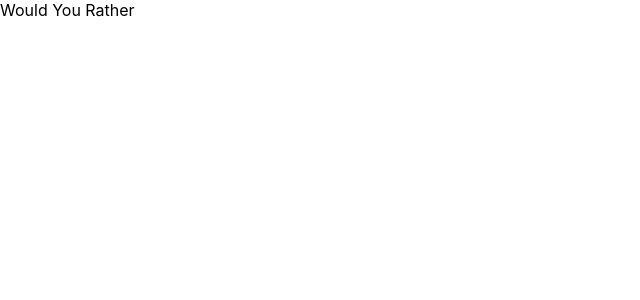
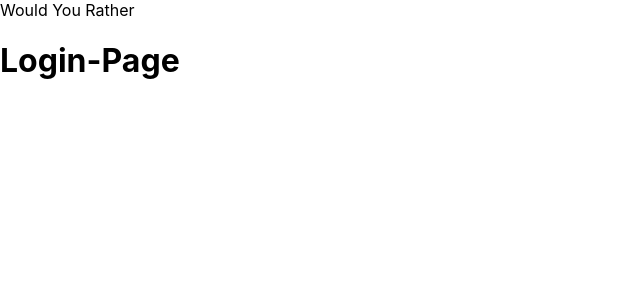
Before and after one commit to KathiMi/would_you_rather, a React (Create React App) app: page /login in a window 1280 px wide. Shown: the top 300 px of the page, without its empty margins (0-640 px from the left). Built offline with nearby package versions, Linux system fonts and the light colour scheme.

Commit message:
Add initial routing setup with 404

```diff
--- a/src/components/App.js
+++ b/src/components/App.js
@@ -1,9 +1,22 @@
-import { Component } from "react";
+import { Fragment } from "react";
+import { BrowserRouter, Route, Routes } from "react-router-dom";
+import { Home } from "./Home";
+import { Login } from "./Login";
+import { PageNotFound } from "./PageNotFound";
 
-class App extends Component {
-  render() {
-    return <div>Would You Rather</div>;
-  }
-}
+const App = () => {
+  return (
+    <BrowserRouter>
+      <Fragment>
+        <div>Would You Rather</div>
+      </Fragment>
+      <Routes>
+        <Route exact path="/" element={<Home />} />
+        <Route path="/login" element={<Login />} />
+        <Route path="*" element={<PageNotFound />} />
+      </Routes>
+    </BrowserRouter>
+  );
+};
 
 export default App;
--- /dev/null
+++ b/src/components/Home.jsx
@@ -0,0 +1,3 @@
+export const Home = () => {
+  return <h1>HOME HOME HOME</h1>;
+};
--- /dev/null
+++ b/src/components/Login.jsx
@@ -0,0 +1,7 @@
+export const Login = () => {
+  return (
+    <div>
+      <h1>Login-Page</h1>
+    </div>
+  );
+};
--- /dev/null
+++ b/src/components/PageNotFound.jsx
@@ -0,0 +1,3 @@
+export const PageNotFound = () => {
+  return <h1>404 - PAGE NOT FOUND</h1>;
+};
```
